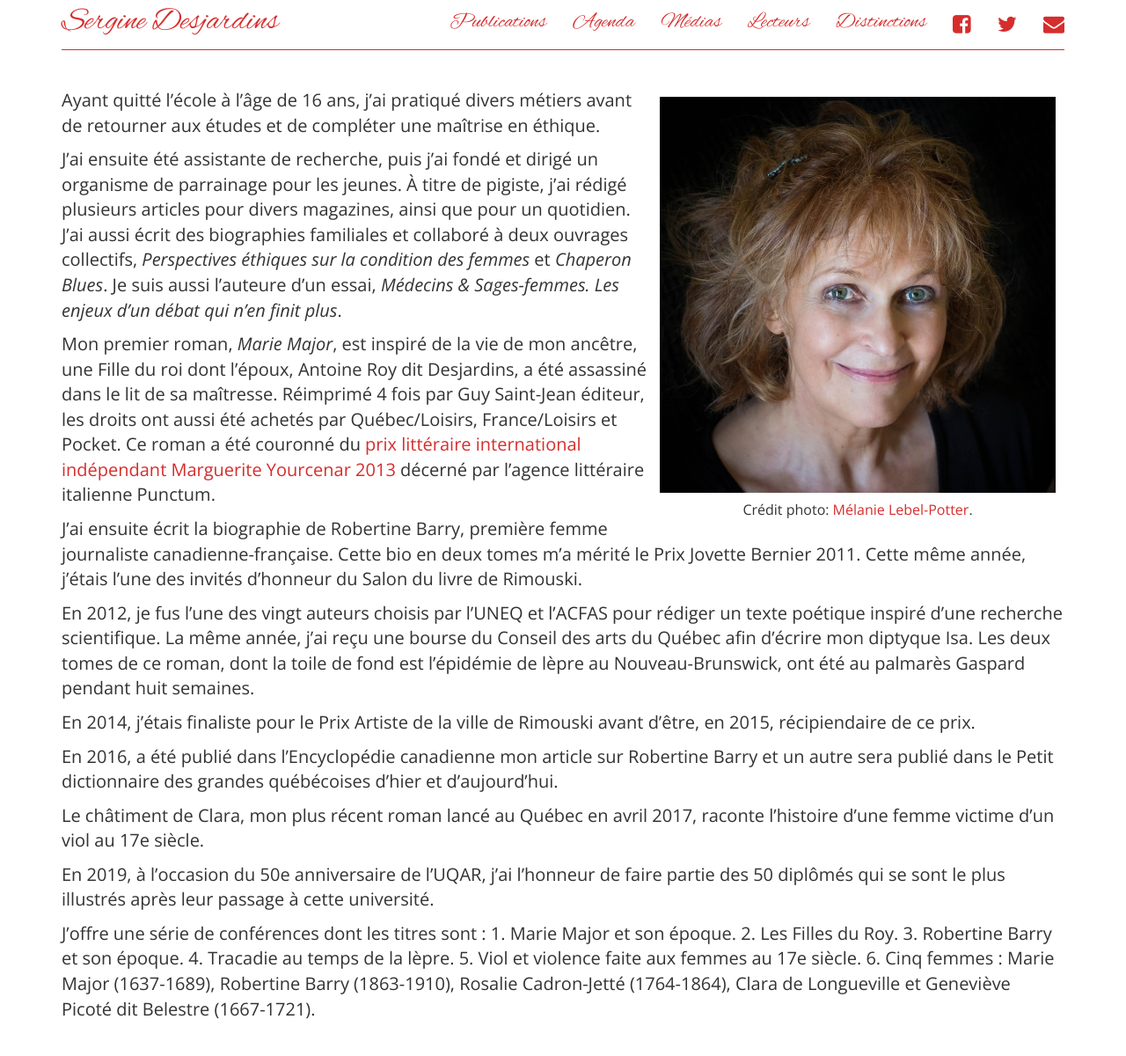
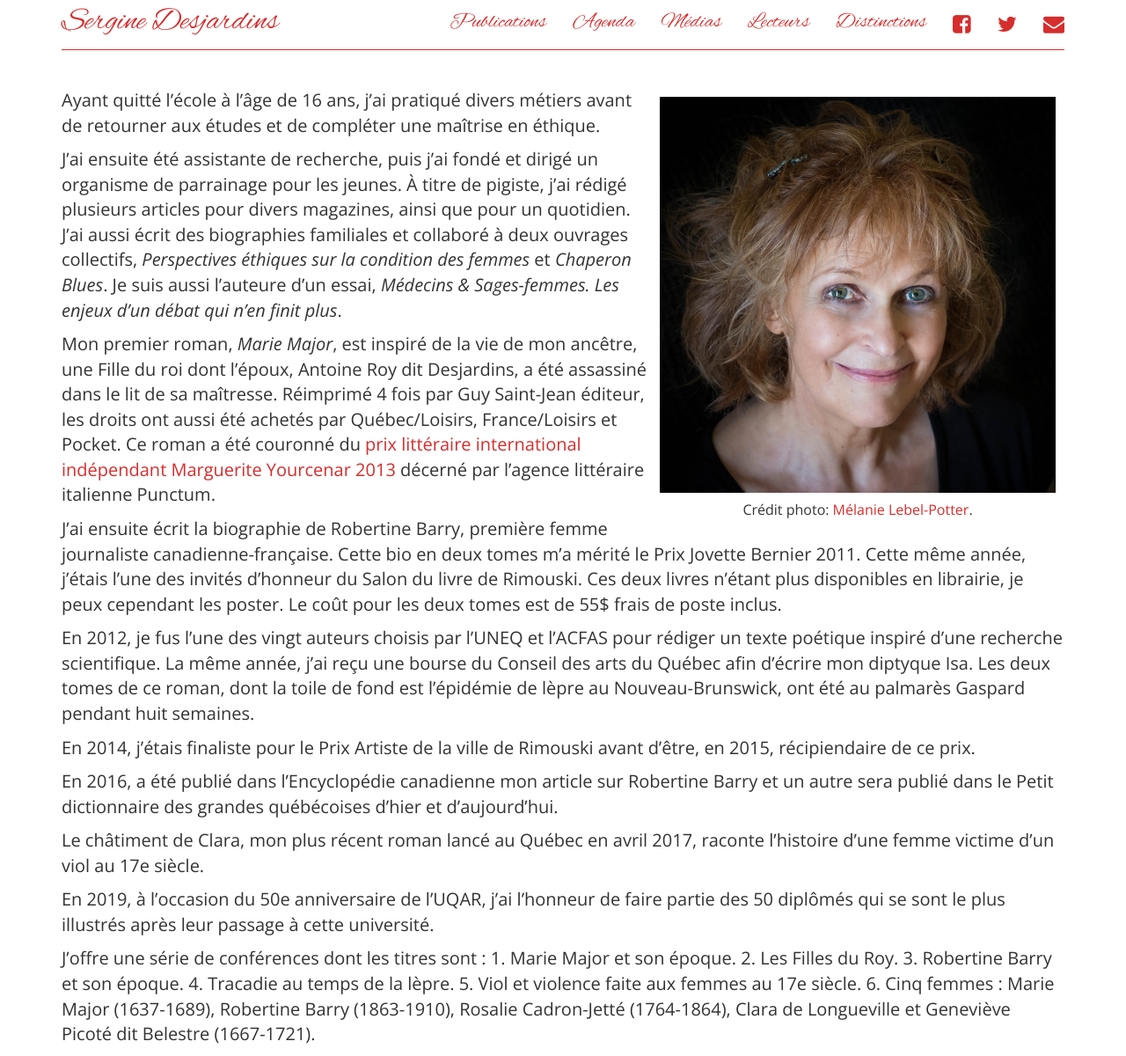
Before and after one commit to serginedesjardins/serginedesjardins.github.io, a Jekyll site: the page built from index.md, in a window 1280 px wide and 1200 px high. Shown: the whole window at 88% size. Built offline with Jekyll 4.4.1, drawn with Linux system fonts in a browser that asks for light colours; nearby versions of some CDN libraries.

Commit message:
Ajouter le coût pour poster Robertine

```diff
--- a/index.md
+++ b/index.md
@@ -15,7 +15,7 @@
 
 Mon premier roman, *Marie Major*, est inspiré de la vie de mon ancêtre, une Fille du roi dont l'époux, Antoine Roy dit Desjardins, a été assassiné dans le lit de sa maîtresse. Réimprimé 4 fois par Guy Saint-Jean éditeur, les droits ont aussi été achetés par Québec/Loisirs, France/Loisirs et Pocket. Ce roman a été couronné du [prix littéraire international indépendant Marguerite Yourcenar 2013](http://ici.radio-canada.ca/nouvelles/arts_et_spectacles/2013/08/14/001-sergine-desjardins-recoit-un-prix-litteraire.shtml) décerné par l'agence littéraire italienne Punctum.
 
-J'ai ensuite écrit la biographie de Robertine Barry, première femme journaliste canadienne-française. Cette bio en deux tomes m'a mérité le Prix Jovette Bernier 2011. Cette même année, j'étais l'une des invités d'honneur du Salon du livre de Rimouski.
+J'ai ensuite écrit la biographie de Robertine Barry, première femme journaliste canadienne-française. Cette bio en deux tomes m'a mérité le Prix Jovette Bernier 2011. Cette même année, j'étais l'une des invités d'honneur du Salon du livre de Rimouski. Ces deux livres n’étant plus disponibles en librairie, je peux cependant les poster. Le coût pour les deux tomes est de 55$ frais de poste inclus.
 
 En 2012, je fus l'une des vingt auteurs choisis par l'UNEQ et l'ACFAS pour rédiger un texte poétique inspiré d'une recherche scientifique. La même année, j'ai reçu une bourse du Conseil des arts du Québec afin d'écrire mon diptyque Isa. Les deux tomes de ce roman, dont la toile de fond est l'épidémie de lèpre au Nouveau-Brunswick, ont été au palmarès Gaspard pendant huit semaines.
 
```
